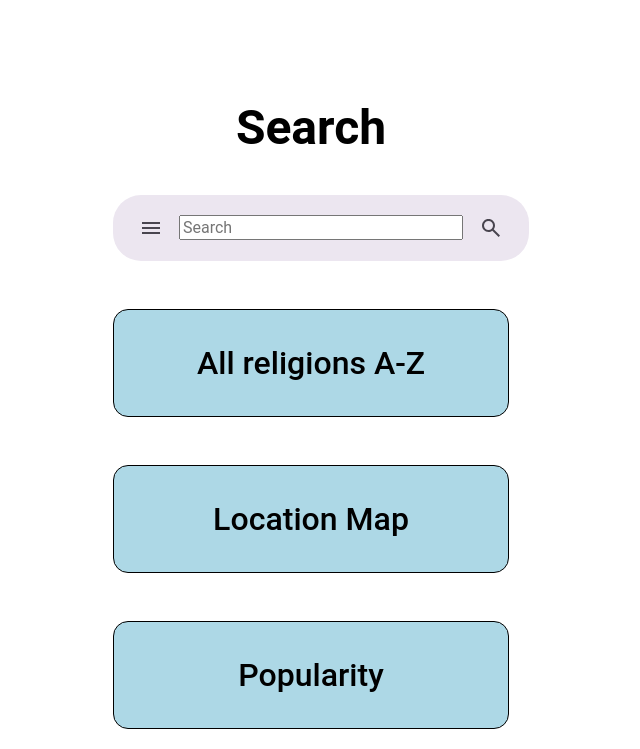
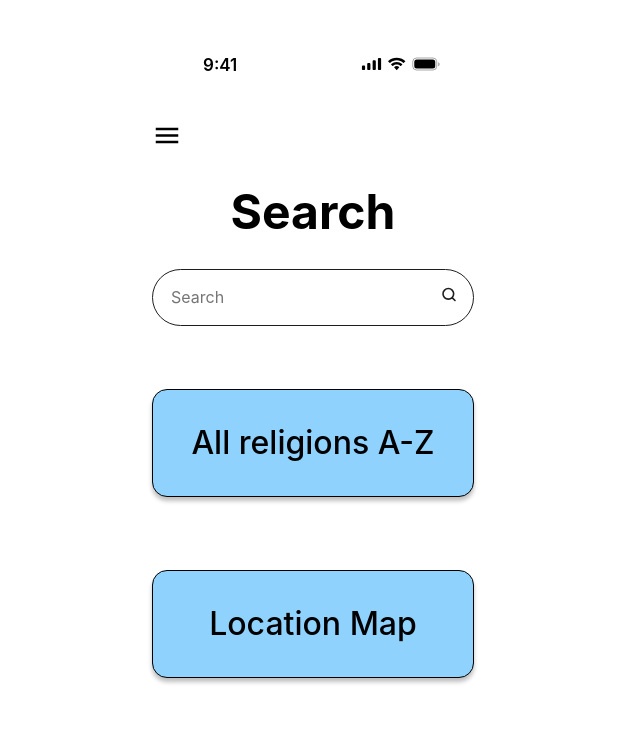
Before and after one commit to fitzkai/ScrumGroup, a React (Vite) app in the folder frontend/: page /input-design in a window 1280 px wide. Shown: the top 749 px of the page, without its empty margins (327-967 px from the left). Built offline with nearby package versions, Linux system fonts and the light colour scheme.

Commit message:
More committed changes with the help of Mercy! Go paired programming!

```diff
--- a/frontend/src/components/InputDesign.module.css
+++ b/frontend/src/components/InputDesign.module.css
@@ -162,3 +162,130 @@
   font-weight: bold;
   box-shadow: 0 2px 5px rgba(0, 0, 0, 0.2); /* Optional shadow */
 }
+
+.container {
+  min-height: screen;
+  background-color: white;
+  flex-direction: column;
+  width: 100%;
+  display: flex;
+}
+.statusBar {
+  flex: shrink;
+  background-color: white;
+  width: auto;
+  padding-left: 50px;
+  padding-top: 21px;
+}
+.statusBarContent {
+  justify-content: space-between;
+  align-items: center;
+  padding-left: 16px;
+  padding-right: 16px;
+  display: flex;
+}
+.time {
+  color: #000;
+  font-family:
+    SF Pro,
+    -apple-system,
+    Roboto,
+    Helvetica,
+    sans-serif;
+  font-size: 17px;
+  font-weight: 590;
+  line-height: 22px;
+}
+.statusIcons {
+  align-items: center;
+  gap: 7px;
+  display: flex;
+}
+.mainContent {
+  flex-direction: column;
+  flex: 1;
+  padding-left: 15px;
+  padding-right: 15px;
+  display: flex;
+}
+.headerSection {
+  align-items: center;
+  margin-top: 43px;
+  display: flex;
+}
+.title {
+  color: #000;
+  margin-top: 30px;
+  margin-bottom: 30px;
+  font-family:
+    SF Pro,
+    -apple-system,
+    Roboto,
+    Helvetica,
+    sans-seriff;
+  font-size: 48px;
+}
+.searchInputContainer {
+  background-color: #fff;
+  border: 1px solid #1e1e1e;
+  border-radius: 9999px;
+  align-items: center;
+  width: auto;
+  height: 55px;
+  padding-left: 16px;
+  padding-right: 16px;
+  display: flex;
+}
+.searchInput {
+  color: #1e1e1e;
+  background-color: transparent;
+  flex: 1;
+  font-family:
+    SF Pro,
+    -apple-system,
+    Roboto,
+    Helvetica,
+    sans-serif;
+  font-size: 16px;
+  border: none;
+  outline: none;
+}
+.optionsContainer {
+  flex-direction: column;
+  gap: 73px;
+  margin-top: 63px;
+  display: flex;
+}
+.optionButton {
+  color: #000;
+  background-color: #8fd2fd;
+  border: 1px solid #000;
+  border-radius: 15px;
+  width: 100%;
+  height: 108px;
+  font-family:
+    SF Pro,
+    -apple-system,
+    Roboto,
+    Helvetica,
+    sans-serif;
+  font-size: 32px;
+  box-shadow: 0 4px 4px rgba(0, 0, 0, 0.25);
+  cursor: pointer;
+  text-align: center;
+}
+.bottomIndicatorContainer {
+  justify-content: center;
+  align-items: center;
+  height: 34px;
+  margin-top: auto;
+  margin-bottom: 8px;
+  display: flex;
+}
+.bottomIndicator {
+  background-color: #000;
+  border-radius: 100px;
+  width: 144px;
+  height: 5px;
+}
+2: 45 InputDesign.module.css;
--- a/frontend/src/components/InputDesign.tsx
+++ b/frontend/src/components/InputDesign.tsx
@@ -1,29 +1,167 @@
 'use client';
+import React, { useState } from 'react';
 import styles from './InputDesign.module.css';
-import SearchBar from './SearchBar';
-import CategoryCard from './CategoryCard';
-import BottomNavIndicator from './BottomNavIndicator';
-
+// StatusBar component for the top status bar
+const StatusBar = () => {
+  return (
+    <header className={styles.statusBar}>
+      <div className={styles.statusBarContent}>
+        <time className={styles.time}>9:41</time>
+        <div className={styles.statusIcons}>
+          <div>
+            <svg
+              width="135"
+              height="14"
+              viewBox="0 0 135 14"
+              fill="none"
+              xmlns="http://www.w3.org/2000/svg"
+              className="h-[14px]"
+            >
+              <path
+                fillRule="evenodd"
+                clipRule="evenodd"
+                d="M43.1152 2.03302C43.1152 1.39997 42.6376 0.886791 42.0485 0.886791H40.9818C40.3927 0.886791 39.9152 1.39997 39.9152 2.03302V11.967C39.9152 12.6 40.3927 13.1132 40.9818 13.1132H42.0485C42.6376 13.1132 43.1152 12.6 43.1152 11.967V2.03302ZM35.681 3.33207H36.7477C37.3368 3.33207 37.8144 3.85757 37.8144 4.50581V11.9395C37.8144 12.5877 37.3368 13.1132 36.7477 13.1132H35.681C35.0919 13.1132 34.6144 12.5877 34.6144 11.9395V4.50581C34.6144 3.85757 35.0919 3.33207 35.681 3.33207ZM31.3493 5.98112H30.2826C29.6935 5.98112 29.2159 6.51331 29.2159 7.1698V11.9245C29.2159 12.581 29.6935 13.1132 30.2826 13.1132H31.3493C31.9384 13.1132 32.4159 12.581 32.4159 11.9245V7.1698C32.4159 6.51331 31.9384 5.98112 31.3493 5.98112ZM26.0485 8.42641H24.9818C24.3927 8.42641 23.9152 8.951 23.9152 9.59811V11.9415C23.9152 12.5886 24.3927 13.1132 24.9818 13.1132H26.0485C26.6376 13.1132 27.1152 12.5886 27.1152 11.9415V9.59811C27.1152 8.951 26.6376 8.42641 26.0485 8.42641Z"
+                fill="black"
+              ></path>
+              <path
+                fillRule="evenodd"
+                clipRule="evenodd"
+                d="M58.6864 3.30213C61.1736 3.30223 63.5656 4.22432 65.3681 5.8778C65.5038 6.00545 65.7208 6.00384 65.8544 5.87419L67.1519 4.61072C67.2196 4.54496 67.2574 4.45588 67.2568 4.3632C67.2562 4.27052 67.2174 4.18187 67.1489 4.11688C62.4179 -0.257833 54.9542 -0.257833 50.2232 4.11688C50.1547 4.18183 50.1158 4.27044 50.1152 4.36313C50.1145 4.45581 50.1522 4.54491 50.2198 4.61072L51.5177 5.87419C51.6513 6.00404 51.8684 6.00565 52.0041 5.8778C53.8068 4.22421 56.1991 3.30212 58.6864 3.30213ZM58.6831 7.5224C60.0404 7.52232 61.3493 8.03406 62.3554 8.95819C62.4915 9.08934 62.7059 9.0865 62.8385 8.95178L64.1258 7.63247C64.1936 7.56327 64.2312 7.46939 64.2302 7.37184C64.2292 7.27429 64.1898 7.18121 64.1206 7.11342C61.0568 4.22257 56.312 4.22257 53.2482 7.11342C53.179 7.18121 53.1395 7.27434 53.1386 7.37192C53.1377 7.4695 53.1754 7.56337 53.2434 7.63247L54.5303 8.95178C54.6629 9.0865 54.8773 9.08934 55.0134 8.95819C56.0188 8.03467 57.3267 7.52297 58.6831 7.5224ZM61.2075 10.316C61.2094 10.4213 61.1724 10.5229 61.1051 10.5967L58.9284 13.0514C58.8646 13.1236 58.7776 13.1642 58.6868 13.1642C58.5961 13.1642 58.5091 13.1236 58.4453 13.0514L56.2682 10.5967C56.201 10.5228 56.164 10.4212 56.166 10.3159C56.168 10.2105 56.2088 10.1108 56.2788 10.0401C57.6689 8.72625 59.7048 8.72625 61.0949 10.0401C61.1648 10.1108 61.2056 10.2106 61.2075 10.316Z"
+                fill="black"
+              ></path>
+              <rect
+                opacity="0.35"
+                x="74.7568"
+                y="1"
+                width="24"
+                height="12"
+                rx="3.8"
+                stroke="black"
+              ></rect>
+              <path
+                opacity="0.4"
+                d="M100.257 5.28113V9.3566C101.062 9.01143 101.585 8.20847 101.585 7.31886C101.585 6.42926 101.062 5.6263 100.257 5.28113Z"
+                fill="black"
+              ></path>
+              <rect
+                x="76.2568"
+                y="2.5"
+                width="21"
+                height="9"
+                rx="2.5"
+                fill="black"
+              ></rect>
+            </svg>
+          </div>
+        </div>
+      </div>
+    </header>
+  );
+};
+// MenuButton component for the hamburger menu
+const MenuButton = () => {
+  return (
+    <button
+      aria-label="Menu"
+      style={{
+        background: 'transparent',
+        border: 'none',
+        padding: 0,
+        cursor: 'pointer',
+      }}
+    >
+      <svg
+        width="30"
+        height="31"
+        viewBox="0 0 30 31"
+        fill="none"
+        xmlns="http://www.w3.org/2000/svg"
+      >
+        <path
+          d="M3.75 23.25V20.6667H26.25V23.25H3.75ZM3.75 16.7917V14.2083H26.25V16.7917H3.75ZM3.75 10.3333V7.75H26.25V10.3333H3.75Z"
+          fill="black"
+        />
+      </svg>
+    </button>
+  );
+};
+// SearchInput component for the search field
+const SearchInput = () => {
+  const [searchValue, setSearchValue] = useState('');
+  const handleSearchChange = (e: React.ChangeEvent<HTMLInputElement>) => {
+    setSearchValue(e.target.value);
+  };
+  return (
+    <div className={styles.searchInputContainer}>
+      <input
+        type="text"
+        placeholder="Search"
+        className={styles.searchInput}
+        value={searchValue}
+        onChange={handleSearchChange}
+        aria-label="Search input"
+      />
+      <button
+        aria-label="Search"
+        style={{
+          background: 'transparent',
+          border: 'none',
+          padding: 0,
+          cursor: 'pointer',
+        }}
+      >
+        <svg
+          width="16"
+          height="17"
+          viewBox="0 0 16 17"
+          fill="none"
+          xmlns="http://www.w3.org/2000/svg"
+        >
+          <path
+            d="M14 14.5L11.1 11.6M12.6667 7.83333C12.6667 10.7789 10.2789 13.1667 7.33333 13.1667C4.38781 13.1667 2 10.7789 2 7.83333C2 4.88781 4.38781 2.5 7.33333 2.5C10.2789 2.5 12.6667 4.88781 12.6667 7.83333Z"
+            stroke="#1E1E1E"
+            strokeWidth="1.6"
+            strokeLinecap="round"
+            strokeLinejoin="round"
+          />
+        </svg>
+      </button>
+    </div>
+  );
+};
+// SearchOptions component for the three option buttons
+const SearchOptions = () => {
+  return (
+    <section className={styles.optionsContainer}>
+      <button className={styles.optionButton}>All religions A-Z</button>
+      <button className={styles.optionButton}>Location Map</button>
+      <button className={styles.optionButton}>Popularity</button>
+    </section>
+  );
+};
+// BottomIndicator component for the bottom navigation indicator
+const BottomIndicator = () => {
+  return (
+    <div className={styles.bottomIndicatorContainer}>
+      <div className={styles.bottomIndicator} />
+    </div>
+  );
+};
+// Main InputDesign component that combines all the smaller components
 function InputDesign() {
   return (
-    <main className={styles.div}>
-      <section className={styles.div6}>
-        <div className={styles.div7}></div>
-        <h1 className={styles.div8}>Search</h1>
-        <SearchBar />
-        <div className={styles.div17}>
-          <CategoryCard title="All religions A-Z" className={styles.div18} />
-          <CategoryCard title="Location Map" className={styles.div19} />
-          <CategoryCard title="Popularity" className={styles.div20} />
+    <main className={styles.container}>
+      <StatusBar />
+      <section className={styles.mainContent}>
+        <div className={styles.headerSection}>
+          <MenuButton />
         </div>
-        <div>
-          <h2>Welcome to the Input Design Page</h2>
-          <p>This is the Input Design component.</p>
-        </div>
+        <h1 className={styles.title}>Search</h1>
+        <SearchInput />
+        <SearchOptions />
       </section>
-      <BottomNavIndicator />
+      <BottomIndicator />
     </main>
   );
 }
-
 export default InputDesign;
```
